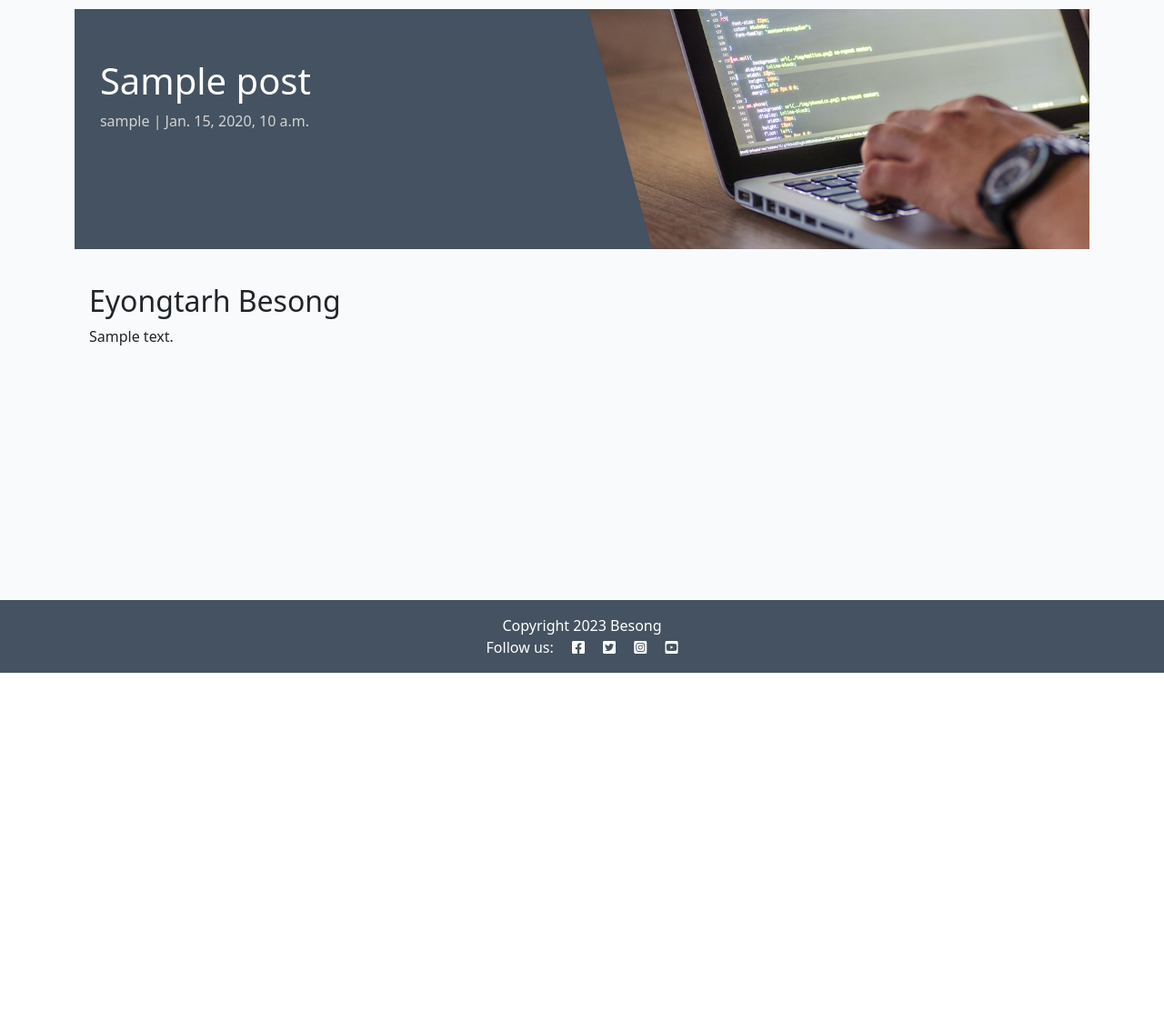
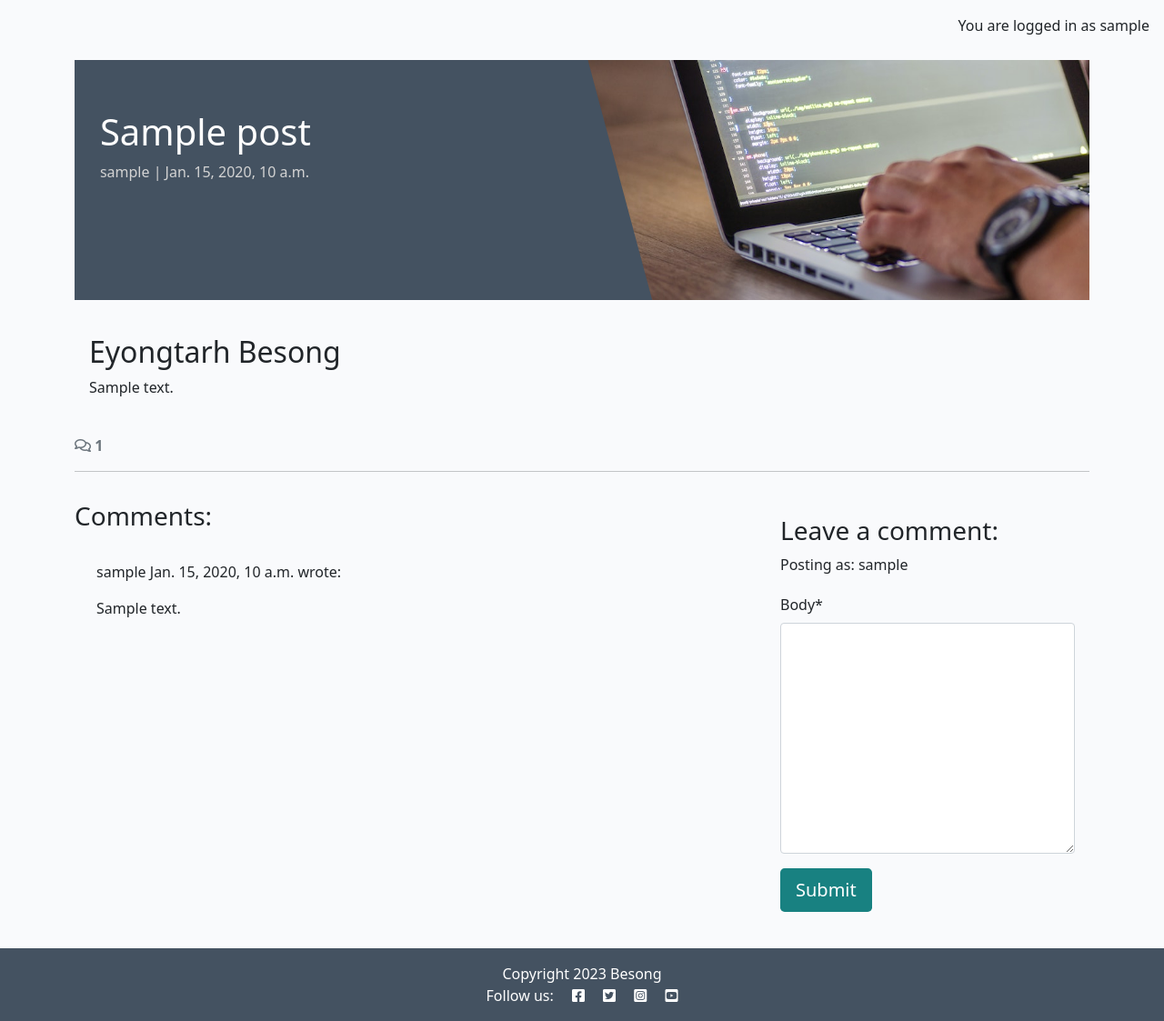
Before and after one commit to Eyongtarh/Tennis-blog, a Django app: a page that uses templates/base.html in a window 1280 px wide. Shown: the part 60-1183 px from the top of the page at 91% size. Before the commit the page ends 800 px from the top, so only its background shows below. Run offline with Django 4.2, Linux system fonts and the light colour scheme; a user stored in the database is signed in; tables that the repository leaves empty hold one stand-in row (values such as "Sample post"); some libraries are stand-ins or nearby versions.

Commit message:
add crispy-forms and relevant links

```diff
--- /dev/null
+++ b/blog/forms.py
@@ -0,0 +1,8 @@
+from .models import Comment
+from django import forms
+
+
+class CommentForm(forms.ModelForm):
+    class Meta:
+        model = Comment
+        fields = ('body',)
--- a/blog/templates/blog/post_detail.html
+++ b/blog/templates/blog/post_detail.html
@@ -1,4 +1,5 @@
-{% extends 'base.html' %} {% block content %} {% load static %}
+{% extends 'base.html' %} {% block content %}
+  {% load static %} {% load crispy_forms_tags %}
 
   <div class="masthead">
     <div class="container">
@@ -10,11 +11,7 @@
           <p class="post-subtitle">{{ post.author }} | {{ post.created_on }}</p>
         </div>
         <div class="d-none d-md-block col-md-6 masthead-image">
-        <img
-          src="{% static 'images/default.jpg' %}"
-          class="scale"
-          alt="placeholder"
-        />
+          <img src="{% static 'images/default.jpg' %}" class="scale" alt="placeholder" />
         </div>
       </div>
     </div>
@@ -27,10 +24,61 @@
           <!-- The post content goes inside the card-text. -->
           <!-- Use the | safe filter inside the template tags -->
           <h2>{{ coder }}</h2>
-        <p class="card-text">{{ post.content | safe }}</p>
+          <p class="card-text">{{ post.content|safe }}</p>
+        </div>
+      </div>
+    </div>
+    <!-- Displaying count of comments -->
+    <div class="row">
+      <div class="col-12">
+        <strong class="text-secondary"><i class="far fa-comments"></i> {{ comment_count }}</strong>
+      </div>
+      <div class="col-12">
+        <hr />
+      </div>
+    </div>
+    <!-- Displaying Comments -->
+    <div class="row">
+      <div class="col-md-8 card mb-4 mt-3">
+        <h3>Comments:</h3>
+        <div class="card-body">
+          <!--      We want a for loop inside the empty control tags
+          to iterate through each comment in comments      -->
+          {% for comment in comments %}
+            <div class="p-2 comments {% if not comment.approved and comment.author == user %}
+                 faded
+              {% elif not comment.approved %}
+                 d-none
+              {% endif %}">
+              <p class="font-weight-bold">
+                {{ comment.author }}
+                <span class="font-weight-normal">{{ comment.created_on }}</span>
+                wrote:
+              </p>
+              <div id="comment{{ comment.id }}">{{ comment.body|linebreaks }}</div>
+              {% if not comment.approved and comment.author == user %}
+                <p class="approval">This comment is awaiting approval</p>
+              {% endif %}
+            </div>
+            <!-- Our for loop ends here -->
+          {% endfor %}
+        </div>
+      </div>
+      <!-- Creating New Comments -->
+      <div class="col-md-4 card mb-4 mt-3">
+        <div class="card-body">
+          {% if user.is_authenticated %}
+            <h3>Leave a comment:</h3>
+            <p>Posting as: {{ user.username }}</p>
+            <form id="commentForm" method="post" style="margin-top: 1.3em">
+              {{ comment_form|crispy }} {% csrf_token %}
+              <button id="submitButton" type="submit" class="btn btn-signup btn-lg">Submit</button>
+            </form>
+          {% else %}
+            <p>Log in to leave a comment</p>
+          {% endif %}
         </div>
       </div>
     </div>
   </div>
-
-{% endblock content %}
+{% endblock %}
--- a/blog/views.py
+++ b/blog/views.py
@@ -1,6 +1,7 @@
 from django.shortcuts import render, get_object_or_404
 from django.views import generic
 from .models import Post
+from .forms import CommentForm
 
 
 # Create your views here.
@@ -26,9 +27,20 @@ def post_detail(request, slug):
 
     queryset = Post.objects.filter(status=1)
     post = get_object_or_404(queryset, slug=slug)
+    comments = post.comments.all().order_by("-created_on")
+    comment_count = post.comments.filter(approved=True).count()
+    if request.method == "POST":
+        comment_form = CommentForm(data=request.POST)
+        if comment_form.is_valid():
+            comment = comment_form.save(commit=False)
+            comment.author = request.user
+            comment.post = post
+            comment.save()
+    comment_form = CommentForm()
 
     return render(
         request,
         "blog/post_detail.html",
-        {"post": post, "coder": "Eyongtarh Besong"},
+        {"post": post, "coder": "Eyongtarh Besong", "comments": comments,
+         "comment_count": comment_count, "comment_form": comment_form, },
     )
--- a/requirements.txt
+++ b/requirements.txt
@@ -3,11 +3,13 @@ bleach==6.2.0
 certifi==2025.1.31
 cffi==1.17.1
 charset-normalizer==3.4.1
+crispy-bootstrap5==0.7
 cryptography==44.0.2
 defusedxml==0.7.1
 dj-database-url==0.5.0
 Django==4.2.20
 django-allauth==0.57.2
+django-crispy-forms==2.3
 django-summernote==0.8.20.0
 gunicorn==20.1.0
 idna==3.10
--- a/templates/base.html
+++ b/templates/base.html
@@ -108,7 +108,11 @@
     </nav>
 
     <main class="flex-shrink-0 main-bg">
-      {% block content %}
+      {% if user.is_authenticated %}
+      <p class="text-end m-3">You are logged in as {{ user }}</p>
+      {% else %}
+      <p class="text-end m-3">You are not logged in</p>
+      {% endif %} {% block content %}
       <!-- Content Goes here -->
       {% endblock content %}
     </main>
```
Also changed, not shown: codestar/settings.py (+6 -1 lines), templates/account/signup.html (+37 -19 lines). Lines whose indentation alone changed are shown as unchanged.
